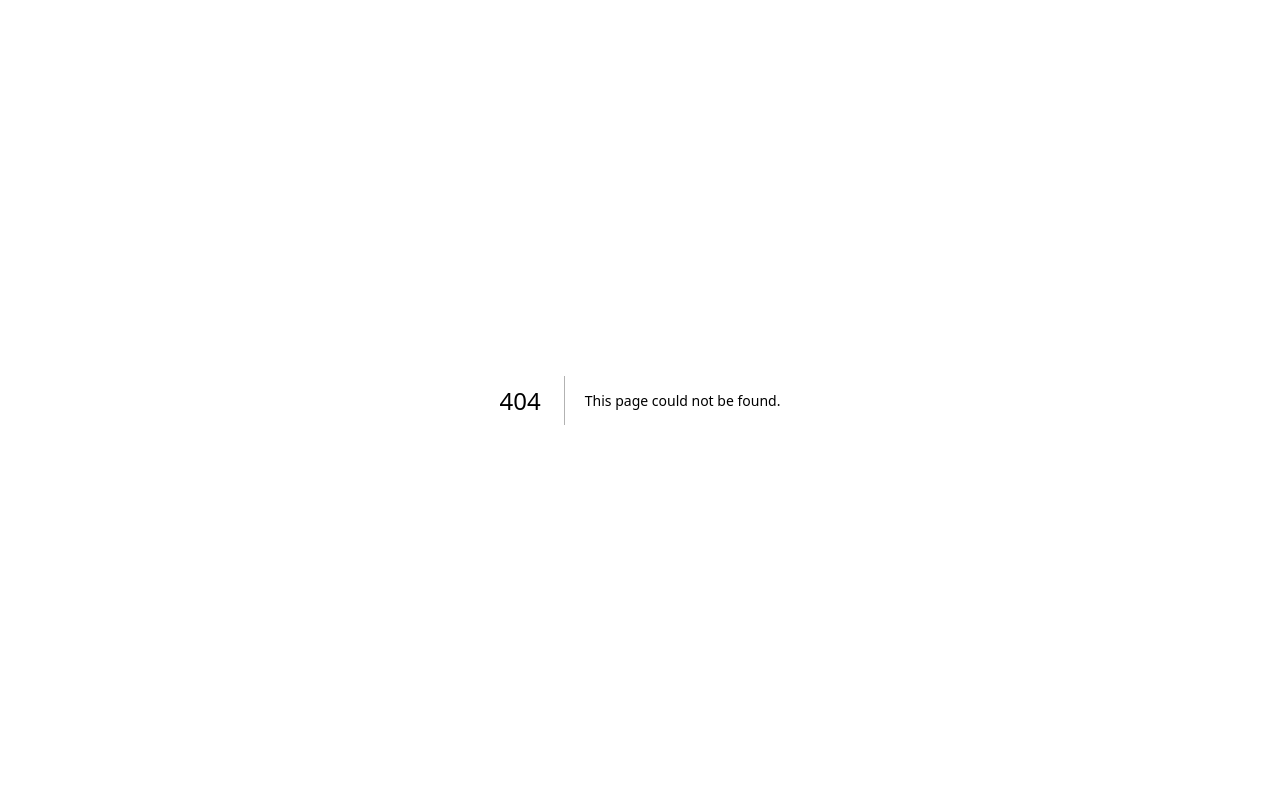
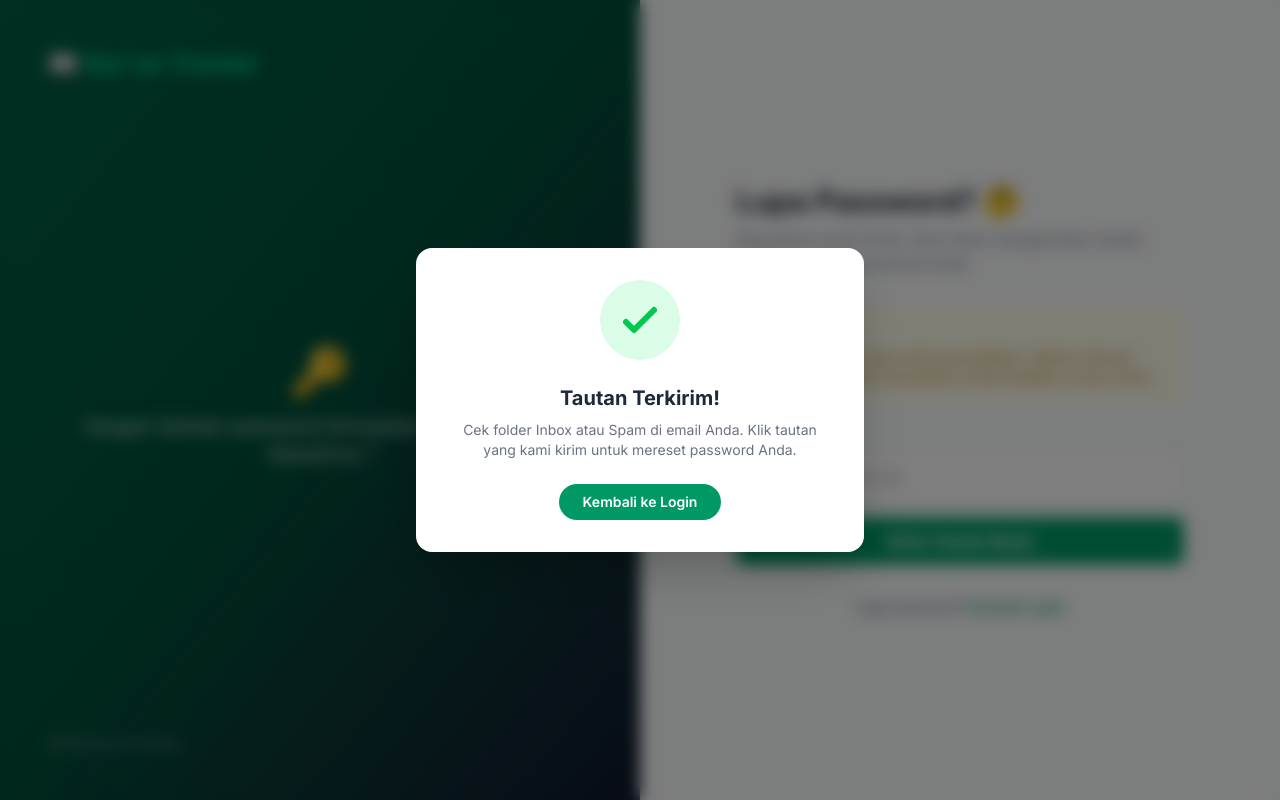
Before and after one commit to fathurramadhan410-glitch/quran-tracker-next, a Next.js app: page /forgot-password in a window 1280 px wide. Before the commit this address had no page. Built offline with nearby package versions, Linux system fonts and the light colour scheme; no server answers.

Commit message:
Tambah fitur lupa password dan update password otomatis

```diff
--- /dev/null
+++ b/app/forgot-password/page.tsx
@@ -0,0 +1,86 @@
+'use client';
+import { useState } from 'react';
+import { supabase } from '@/lib/supabaseClient';
+import Link from 'next/link';
+
+export default function ForgotPassword() {
+  const [email, setEmail] = useState('');
+  const [loading, setLoading] = useState(false);
+  const [showModal, setShowModal] = useState(true);
+
+  const handleReset = async (e: React.FormEvent) => {
+    e.preventDefault();
+    setLoading(true);
+
+    // Kirim link reset password ke email
+    const { error } = await supabase.auth.resetPasswordForEmail(email, {
+      redirectTo: `${window.location.origin}/update-password`,
+    });
+
+    setLoading(false);
+    setShowModal(true); // Tampilkan modal sukses/gagal
+  };
+
+  return (
+    <div className="min-h-screen flex flex-col md:flex-row">
+
+      {showModal && (
+        <div className="fixed inset-0 z-50 flex items-center justify-center bg-black/50 backdrop-blur-sm p-4">
+          <div className="bg-white rounded-2xl shadow-2xl w-full max-w-md p-8 text-center">
+            <div className="w-20 h-20 mx-auto mb-6 rounded-full bg-green-100 flex items-center justify-center">
+              <svg className="w-12 h-12 text-green-500" fill="none" stroke="currentColor" viewBox="0 0 24 24"><path strokeLinecap="round" strokeLinejoin="round" strokeWidth="3" d="M5 13l4 4L19 7"></path></svg>
+            </div>
+            <h4 className="text-xl font-bold text-gray-800 mb-2">Tautan Terkirim!</h4>
+            <p className="text-gray-500 mb-6 text-sm">Cek folder Inbox atau Spam di email Anda. Klik tautan yang kami kirim untuk mereset password Anda.</p>
+            <Link href="/login" className="bg-emerald-600 text-white px-6 py-2 rounded-full font-semibold hover:bg-emerald-700 transition text-sm inline-block">
+              Kembali ke Login
+            </Link>
+          </div>
+        </div>
+      )}
+
+      <div className="w-full md:w-1/2 bg-gradient-to-br from-emerald-800 via-emerald-900 to-slate-900 text-white flex flex-col justify-between p-8 md:p-12">
+        <h1 className="text-2xl font-bold text-emerald-400">📖 Qur'an Tracker</h1>
+        <div className="text-center my-8">
+          <p className="text-4xl md:text-5xl mb-4 text-emerald-300">🔑</p>
+          <p className="text-base md:text-xl font-light italic hidden sm:block">"Jangan biarkan password terlupakan menghentikan tilawahmu."</p>
+        </div>
+        <div className="text-xs text-gray-400">&copy; {new Date().getFullYear()} Qur'an Tracker</div>
+      </div>
+
+      <div className="w-full md:w-1/2 flex flex-col justify-center items-center p-6 bg-gray-50">
+        <div className="w-full max-w-md py-8">
+          <h2 className="text-3xl font-bold text-gray-800 mb-2">Lupa Password? 🤔</h2>
+          <p className="text-gray-500 mb-8">Masukkan email Anda. Kami akan mengirimkan tautan untuk mereset password Anda.</p>
+
+          {/* Catatan Lupa Email */}
+          <div className="bg-yellow-50 border-l-4 border-yellow-400 p-4 mb-6 rounded-r-lg text-sm text-yellow-700">
+            <p className="font-bold mb-1">Lupa Email?</p>
+            <p>Jika Anda jugaa lupa email yang dipakai, silakan hubungi Guru/Admin untuk memastikan email terdaftar di akun Anda.</p>
+          </div>
+
+          <form onSubmit={handleReset} className="space-y-4">
+            <div>
+              <label className="block text-sm font-medium text-gray-700 mb-1">Email Terdaftar</label>
+              <input
+                type="email"
+                value={email}
+                onChange={(e) => setEmail(e.target.value)}
+                required
+                className="w-full p-3 border border-gray-300 rounded-lg focus:ring-2 focus:ring-emerald-500 outline-none text-gray-900 bg-white"
+                placeholder="email@example.com"
+              />
+            </div>
+            <button type="submit" disabled={loading} className="w-full bg-emerald-600 text-white p-3 rounded-lg font-bold hover:bg-emerald-700 disabled:opacity-50 cursor-pointer transition flex items-center justify-center gap-2">
+              {loading ? 'Mengirim...' : 'Kirim Tautan Reset'}
+            </button>
+          </form>
+
+          <p className="mt-8 text-center text-sm text-gray-600">
+            Ingat password? <Link href="/login" className="font-semibold text-emerald-600">Kembali Login</Link>
+          </p>
+        </div>
+      </div>
+    </div>
+  );
+}
--- a/app/login/page.tsx
+++ b/app/login/page.tsx
@@ -56,7 +56,6 @@ export default function Login() {
   return (
     <div className="min-h-screen flex flex-col md:flex-row">
 
-      {/* Modal Pop-up Notifikasi (Tanpa Animasi Bounce) */}
       {showModal && (
         <div className="fixed inset-0 z-50 flex items-center justify-center bg-black/50 backdrop-blur-sm p-4">
           <div className="bg-white rounded-2xl shadow-2xl w-full max-w-md p-8 text-center">
@@ -87,7 +86,6 @@ export default function Login() {
         </div>
       )}
 
-      {/* Bagian Kiri (Hero - Tema Hijau) */}
       <div className="w-full md:w-1/2 bg-gradient-to-br from-emerald-800 via-emerald-900 to-slate-900 text-white flex flex-col justify-between p-8 md:p-12">
         <h1 className="text-2xl font-bold text-emerald-400">📖 Qur'an Tracker</h1>
         <div className="text-center my-8">
@@ -97,7 +95,6 @@ export default function Login() {
         <div className="text-xs text-gray-400">&copy; {new Date().getFullYear()} Qur'an Tracker</div>
       </div>
 
-      {/* Bagian Kanan (Form - Tema Hijau) */}
       <div className="w-full md:w-1/2 flex flex-col justify-center items-center p-6 bg-gray-50">
         <div className="w-full max-w-md py-8">
           <h2 className="text-3xl font-bold text-gray-800 mb-2">Selamat Datang Kembali 👋</h2>
@@ -106,26 +103,20 @@ export default function Login() {
           <form onSubmit={handleLogin} className="space-y-4">
             <div>
               <label className="block text-sm font-medium text-gray-700 mb-1">Email</label>
-              <input
-                type="email"
-                value={email}
-                onChange={(e) => setEmail(e.target.value)}
-                required
-                className="w-full p-3 border border-gray-300 rounded-lg focus:ring-2 focus:ring-emerald-500 outline-none text-gray-900 bg-white"
-                placeholder="email@example.com"
-              />
+              <input type="email" value={email} onChange={(e) => setEmail(e.target.value)} required className="w-full p-3 border border-gray-300 rounded-lg focus:ring-2 focus:ring-emerald-500 outline-none text-gray-900 bg-white" placeholder="email@example.com" />
             </div>
             <div>
               <label className="block text-sm font-medium text-gray-700 mb-1">Password</label>
-              <input
-                type="password"
-                value={password}
-                onChange={(e) => setPassword(e.target.value)}
-                required
-                className="w-full p-3 border border-gray-300 rounded-lg focus:ring-2 focus:ring-emerald-500 outline-none text-gray-900 bg-white"
-                placeholder="******"
-              />
+              <input type="password" value={password} onChange={(e) => setPassword(e.target.value)} required className="w-full p-3 border border-gray-300 rounded-lg focus:ring-2 focus:ring-emerald-500 outline-none text-gray-900 bg-white" placeholder="******" />
             </div>
+
+            {/* TOMBOL LUPA PASSWORD */}
+            <div className="text-right">
+              <Link href="/forgot-password" className="text-sm font-semibold text-emerald-600 hover:text-emerald-700 transition">
+                Lupa Password?
+              </Link>
+            </div>
+
             <button type="submit" disabled={loading} className="w-full bg-emerald-600 text-white p-3 rounded-lg font-bold hover:bg-emerald-700 disabled:opacity-50 cursor-pointer transition flex items-center justify-center gap-2">
               {loading ? (
                 <svg className="animate-spin h-5 w-5 text-white" xmlns="http://www.w3.org/2000/svg" fill="none" viewBox="0 0 24 24">
--- /dev/null
+++ b/app/update-password/page.tsx
@@ -0,0 +1,84 @@
+'use client';
+import { useState } from 'react';
+import { supabase } from '@/lib/supabaseClient';
+import { useRouter } from 'next/navigation';
+import Link from 'next/link';
+
+export default function UpdatePassword() {
+  const [newPassword, setNewPassword] = useState('');
+  const [loading, setLoading] = useState(false);
+  const [showModal, setShowModal] = useState(false);
+  const router = useRouter();
+
+  const handleUpdate = async (e: React.FormEvent) => {
+    e.preventDefault();
+    setLoading(true);
+
+    const { error } = await supabase.auth.updateUser({
+      password: newPassword
+    });
+
+    setLoading(false);
+
+    if (!error) {
+      setShowModal(true);
+      setTimeout(() => {
+        router.push('/dashboard');
+      }, 3000);
+    }
+  };
+
+  return (
+    <div className="min-h-screen flex flex-col md:flex-row">
+
+      {showModal && (
+        <div className="fixed inset-0 z-50 flex items-center justify-center bg-black/50 backdrop-blur-sm p-4">
+          <div className="bg-white rounded-2xl shadow-2xl w-full max-w-md p-8 text-center">
+            <div className="w-20 h-20 mx-auto mb-6 rounded-full bg-green-100 flex items-center justify-center">
+              <svg className="w-12 h-12 text-green-500" fill="none" stroke="currentColor" viewBox="0 0 24 24"><path strokeLinecap="round" strokeLinejoin="round" strokeWidth="3" d="M5 13l4 4L19 7"></path></svg>
+            </div>
+            <h4 className="text-xl font-bold text-gray-800 mb-2">Password Diperbarui!</h4>
+            <p className="text-gray-500 mb-6 text-sm">Password Anda telah berhasil diubah. Mengalihkan ke dashboard...</p>
+            <div className="flex justify-center">
+              <div className="w-8 h-8 border-4 border-emerald-200 border-t-emerald-600 rounded-full animate-spin"></div>
+            </div>
+          </div>
+        </div>
+      )}
+
+      <div className="w-full md:w-1/2 bg-gradient-to-br from-emerald-800 via-emerald-900 to-slate-900 text-white flex flex-col justify-between p-8 md:p-12">
+        <h1 className="text-2xl font-bold text-emerald-400">📖 Qur'an Tracker</h1>
+        <div className="text-center my-8">
+          <p className="text-4xl md:text-5xl mb-4 text-emerald-300">🔒</p>
+          <p className="text-base md:text-xl font-light italic hidden sm:block">"Buat password baru yang mudah Anda ingat."</p>
+        </div>
+        <div className="text-xs text-gray-400">&copy; {new Date().getFullYear()} Qur'an Tracker</div>
+      </div>
+
+      <div className="w-full md:w-1/2 flex flex-col justify-center items-center p-6 bg-gray-50">
+        <div className="w-full max-w-md py-8">
+          <h2 className="text-3xl font-bold text-gray-800 mb-2">Reset Password 🔑</h2>
+          <p className="text-gray-500 mb-8">Masukkan password baru Anda di bawah ini.</p>
+
+          <form onSubmit={handleUpdate} className="space-y-4">
+            <div>
+              <label className="block text-sm font-medium text-gray-700 mb-1">Password Baru</label>
+              <input
+                type="password"
+                value={newPassword}
+                onChange={(e) => setNewPassword(e.target.value)}
+                required
+                minLength={6}
+                className="w-full p-3 border border-gray-300 rounded-lg focus:ring-2 focus:ring-emerald-500 outline-none text-gray-900 bg-white"
+                placeholder="Minimal 6 karakter"
+              />
+            </div>
+            <button type="submit" disabled={loading} className="w-full bg-emerald-600 text-white p-3 rounded-lg font-bold hover:bg-emerald-700 disabled:opacity-50 cursor-pointer transition flex items-center justify-center gap-2">
+              {loading ? 'Memperbarui...' : 'Perbarui Password'}
+            </button>
+          </form>
+        </div>
+      </div>
+    </div>
+  );
+}
```
